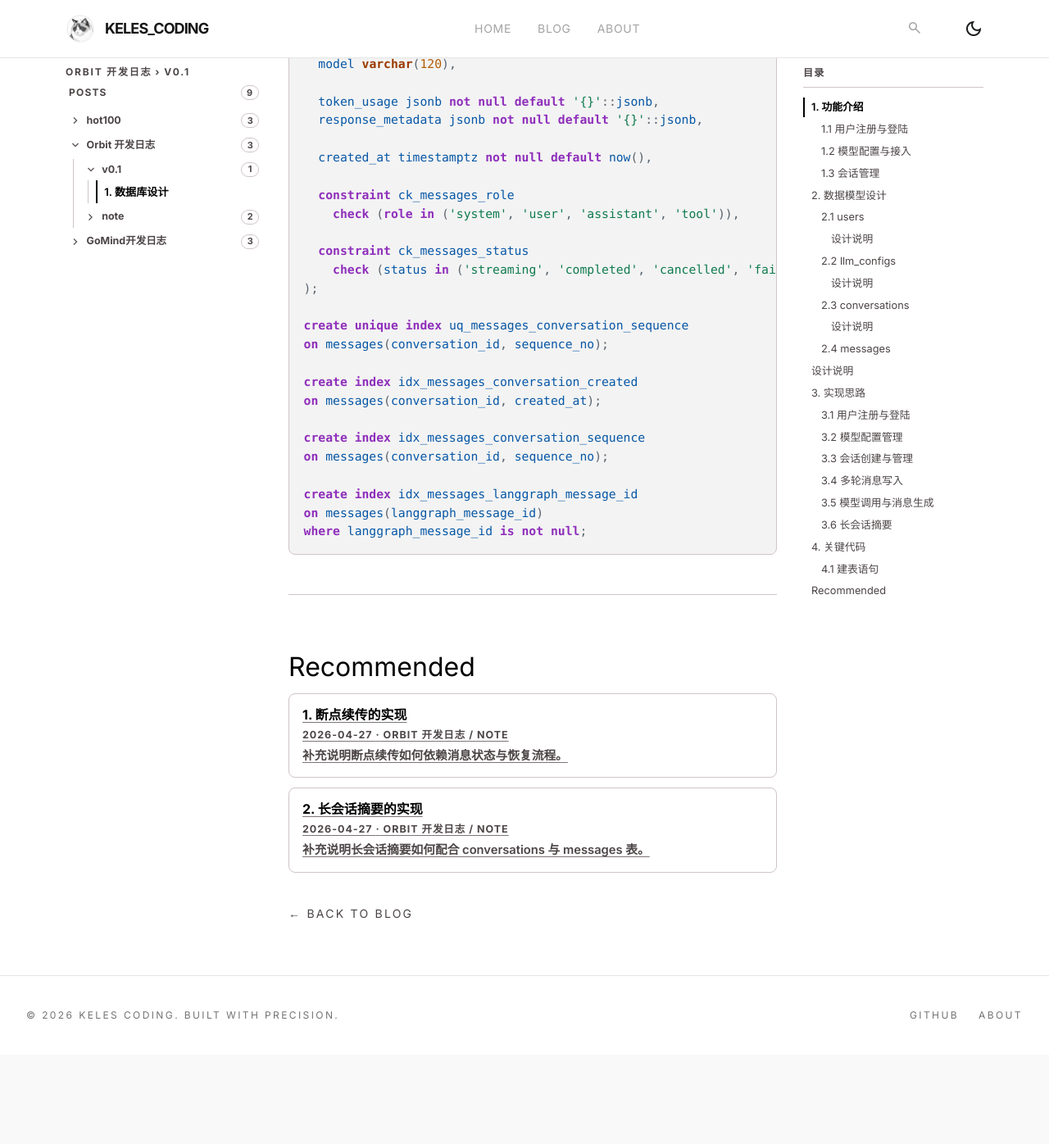
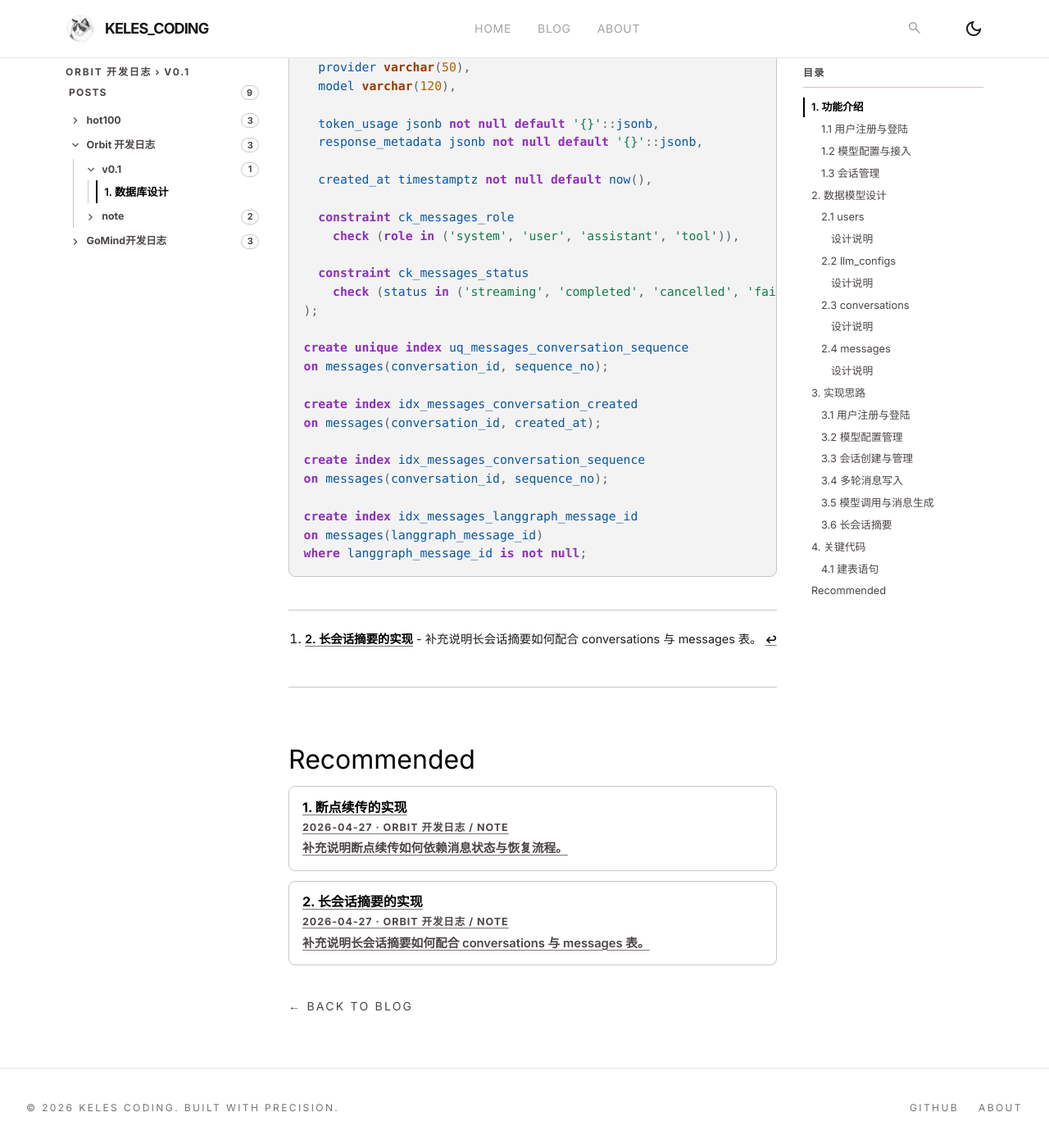
Before and after one commit to KeLes-Coding/KeLes-Coding.github.io, a Jekyll site: the page built from _posts/Orbit 开发日志/v0.1/2026-04-27-1. 数据库设计.md, in a window 1280 px wide and 1400 px high, scrolled down 16694 px. Shown: the top 1396 px of the window at 82% size. Built offline with Jekyll 4.4.1, drawn with Linux system fonts in a browser that asks for light colours; nearby versions of some CDN libraries; before the commit the page ends 17981 px from its top, so only the background shows below that; some of the changed lines change nothing that is shown; some of the changed text lies outside the part shown.

Commit message:
feat: Add relevant record tags and paths, optimize citation styles, and enhance document readability.

````diff
--- a/_includes/related-records.html
+++ b/_includes/related-records.html
@@ -3,7 +3,8 @@
 
   Expected shape:
   related_records:
-    - path: "_posts/example/2026-04-27-title.md"
+    - label: example-note
+      path: "_posts/example/2026-04-27-title.md"
       reason: "Optional note"
 {% endcomment %}
 {% if include.post.related_records %}
@@ -54,4 +55,147 @@
       {% endfor %}
     </div>
   </section>
+
+  <script type="application/json" id="related-record-citation-data">
+  [
+    {% assign emitted_citation = false %}
+    {% for record in include.post.related_records %}
+      {% assign normalized_path = record.path | replace: "\\", "/" | remove_first: "./" %}
+      {% assign related_post = nil %}
+      {% for candidate in visible_posts %}
+        {% if candidate.path == normalized_path %}
+          {% assign related_post = candidate %}
+        {% endif %}
+      {% endfor %}
+      {% if record.label and related_post %}
+        {% if emitted_citation %},{% endif %}
+        {
+          "label": {{ record.label | jsonify }},
+          "title": {{ related_post.title | jsonify }},
+          "url": {{ related_post.url | relative_url | jsonify }},
+          "date": {{ related_post.date | date: "%Y-%m-%d" | jsonify }},
+          "reason": {{ record.reason | default: "" | jsonify }}
+        }
+        {% assign emitted_citation = true %}
+      {% endif %}
+    {% endfor %}
+  ]
+  </script>
+
+  <script>
+  document.addEventListener('DOMContentLoaded', function() {
+    var dataEl = document.getElementById('related-record-citation-data');
+    var post = document.querySelector('.post-content-area');
+    if (!dataEl || !post) return;
+
+    var records;
+    try {
+      records = JSON.parse(dataEl.textContent).filter(Boolean);
+    } catch (error) {
+      return;
+    }
+    if (!records.length) return;
+
+    var recordByLabel = Object.create(null);
+    records.forEach(function(record) {
+      recordByLabel[record.label] = record;
+    });
+
+    var citedLabels = [];
+    var citeNumberByLabel = Object.create(null);
+
+    function shouldSkipNode(node) {
+      var parent = node.parentElement;
+      if (!parent) return true;
+      return !!parent.closest('pre, code, a, script, style, sup, .related-records, .footnotes');
+    }
+
+    function makeReference(label) {
+      if (!citeNumberByLabel[label]) {
+        citedLabels.push(label);
+        citeNumberByLabel[label] = citedLabels.length;
+      }
+
+      var number = citeNumberByLabel[label];
+      var sup = document.createElement('sup');
+      sup.className = 'related-citation-ref';
+      sup.id = 'related-fnref-' + label + '-' + number;
+
+      var link = document.createElement('a');
+      link.href = '#related-fn-' + label;
+      link.setAttribute('role', 'doc-noteref');
+      link.textContent = String(number);
+      sup.appendChild(link);
+      return sup;
+    }
+
+    var walker = document.createTreeWalker(post, NodeFilter.SHOW_TEXT);
+    var textNodes = [];
+    while (walker.nextNode()) {
+      if (!shouldSkipNode(walker.currentNode) && walker.currentNode.nodeValue.indexOf('[^') !== -1) {
+        textNodes.push(walker.currentNode);
+      }
+    }
+
+    textNodes.forEach(function(node) {
+      var text = node.nodeValue;
+      var pattern = /\[\^([A-Za-z0-9_-]+)\]/g;
+      var fragment = document.createDocumentFragment();
+      var lastIndex = 0;
+      var matched = false;
+      var match;
+
+      while ((match = pattern.exec(text)) !== null) {
+        var label = match[1];
+        if (!recordByLabel[label]) continue;
+        matched = true;
+        fragment.appendChild(document.createTextNode(text.slice(lastIndex, match.index)));
+        fragment.appendChild(makeReference(label));
+        lastIndex = pattern.lastIndex;
+      }
+
+      if (!matched) return;
+      fragment.appendChild(document.createTextNode(text.slice(lastIndex)));
+      node.parentNode.replaceChild(fragment, node);
+    });
+
+    if (!citedLabels.length) return;
+
+    var section = document.createElement('section');
+    section.className = 'footnotes related-record-citations';
+    section.setAttribute('role', 'doc-endnotes');
+
+    var list = document.createElement('ol');
+    citedLabels.forEach(function(label) {
+      var record = recordByLabel[label];
+      var item = document.createElement('li');
+      item.id = 'related-fn-' + label;
+
+      var paragraph = document.createElement('p');
+      var link = document.createElement('a');
+      link.href = record.url;
+      link.textContent = record.title;
+      paragraph.appendChild(link);
+
+      if (record.reason) {
+        paragraph.appendChild(document.createTextNode(' - ' + record.reason));
+      }
+
+      var backlink = document.createElement('a');
+      backlink.className = 'reversefootnote';
+      backlink.href = '#related-fnref-' + label + '-' + citeNumberByLabel[label];
+      backlink.setAttribute('aria-label', 'Back to reference');
+      backlink.textContent = '↩';
+      paragraph.appendChild(document.createTextNode(' '));
+      paragraph.appendChild(backlink);
+
+      item.appendChild(paragraph);
+      list.appendChild(item);
+    });
+
+    section.appendChild(list);
+    var relatedRecords = post.querySelector('.related-records');
+    post.insertBefore(section, relatedRecords || null);
+  });
+  </script>
 {% endif %}
--- a/_posts/Orbit 开发日志/v0.1/2026-04-27-1. 数据库设计.md
+++ b/_posts/Orbit 开发日志/v0.1/2026-04-27-1. 数据库设计.md
@@ -4,9 +4,11 @@ title: 1. 数据库设计
 date: 2026-04-27
 author: KeLes
 related_records:
-  - path: "_posts/Orbit 开发日志/note/2026-04-27-1. 断点续传的实现.md"
+  - label: breakpoint-resume
+    path: "_posts/Orbit 开发日志/note/2026-04-27-1. 断点续传的实现.md"
     reason: "补充说明断点续传如何依赖消息状态与恢复流程。"
-  - path: "_posts/Orbit 开发日志/note/2026-04-27-2. 长会话摘要的实现.md"
+  - label: long-session-summary
+    path: "_posts/Orbit 开发日志/note/2026-04-27-2. 长会话摘要的实现.md"
     reason: "补充说明长会话摘要如何配合 conversations 与 messages 表。"
 ---
 
@@ -232,7 +234,7 @@ LangGraph checkpoint 保存运行时 state。
 | `response_metadata`    | LangChain 或底层 SDK 返回的结构化元信息                                    |
 | `created_at`           | 创建时间                                                           |
 
-## 设计说明
+#### 设计说明
 
 `sequence_no` 用来保证会话内消息顺序稳定。
 避免只依赖 `created_at` 排序，因为流式生成、重试、并发写入时，时间戳排序可能不够明确。
@@ -507,6 +509,8 @@ Token 数量阈值
 ```
 摘要功能不影响 `messages` 表中的原始消息。原始消息仍然完整保存，摘要只用于后续模型上下文组装。
 
+关于长会话摘要的主流实现与后续实现计划，可阅读：[^long-session-summary]
+
 ## 4. 关键代码
 ### 4.1 建表语句
 
--- a/assets/css/style.css
+++ b/assets/css/style.css
@@ -674,6 +674,15 @@ a {
   line-height: 0;
 }
 
+.post .related-citation-ref {
+  font-size: 0.78em;
+  line-height: 0;
+}
+
+.post .related-citation-ref a {
+  text-decoration: none;
+}
+
 .post .footnotes {
   margin-top: 3rem;
   border-top: 1px solid var(--color-outline-variant);
@@ -688,6 +697,16 @@ a {
 
 .post .footnotes p {
   font-size: 0.9rem;
+}
+
+.post .related-record-citations {
+  margin-top: 2.5rem;
+}
+
+.post .reversefootnote {
+  color: var(--color-on-surface-variant);
+  font-size: 0.85em;
+  text-decoration: none;
 }
 
 /* ── Related Records ── */
````
